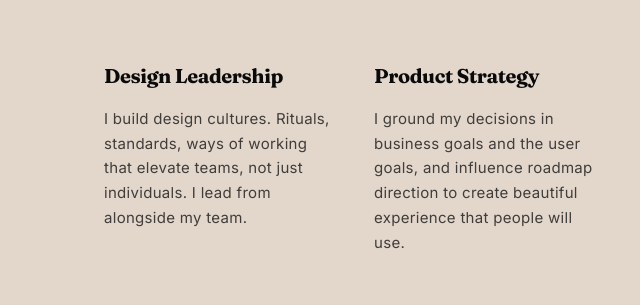
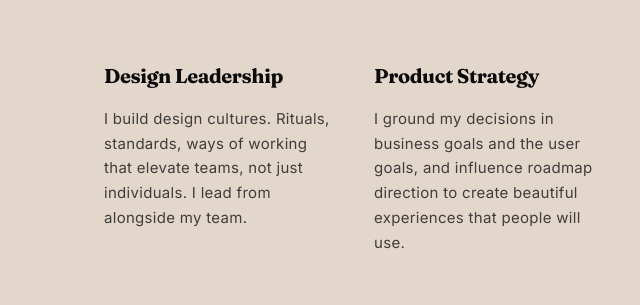
Before and after one commit to marinaberic3/my-website, a plain HTML site: page index.html in a window 1280 px wide. Shown: the part 1544-1849 px from the top of the page, 16-656 px from the left. Drawn offline with Linux system fonts and the light colour scheme.

Commit message:
Update index.html

```diff
--- a/index.html
+++ b/index.html
@@ -684,7 +684,7 @@
       </div>
       <div class="skill">
         <h3 class="skill__title">Product Strategy</h3>
-        <p class="skill__desc">I ground my decisions in business goals and the user goals, and influence roadmap direction to create beautiful experience that people will use.</p>
+        <p class="skill__desc">I ground my decisions in business goals and the user goals, and influence roadmap direction to create beautiful experiences that people will use.</p>
       </div>
       <div class="skill">
         <h3 class="skill__title">Research and Data</h3>
```
